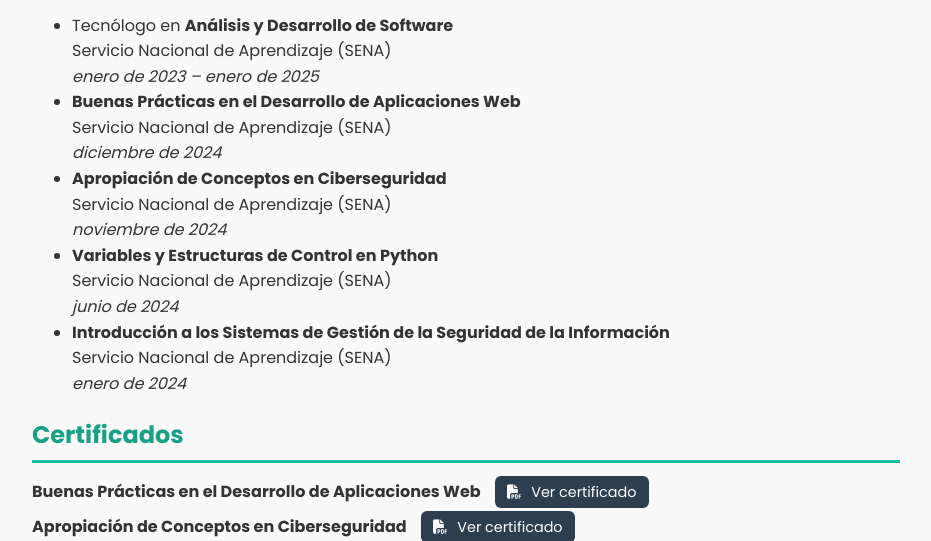
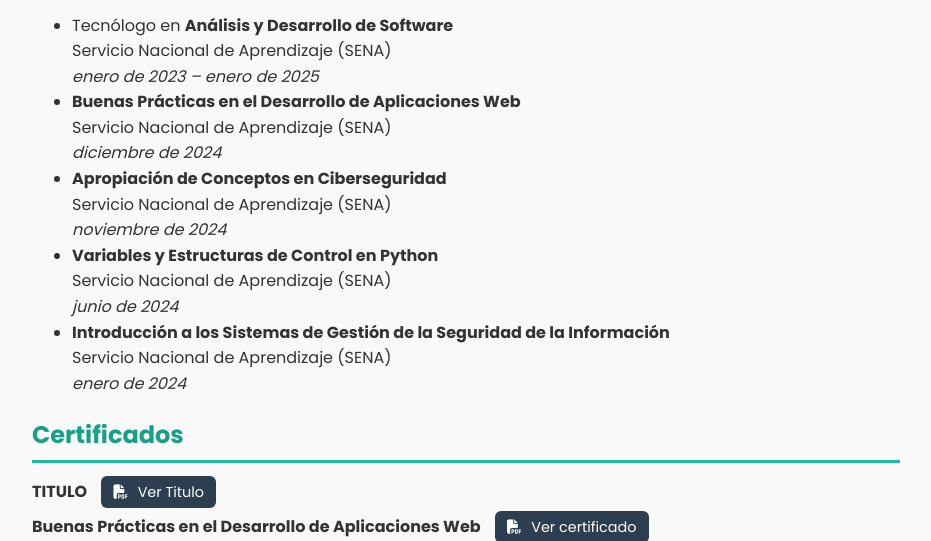
Before and after one commit to DanielVelascoo/Hoja-de-Vida, a plain HTML site: page index.html in a window 1280 px wide. Shown: the part 1727-2268 px from the top of the page, without its empty margins (174-1105 px from the left). Drawn offline with Linux system fonts and the light colour scheme.

Commit message:
Mejoras del TITULO

```diff
--- a/index.html
+++ b/index.html
@@ -30,7 +30,7 @@
     <section id="perfil" tabindex="0">
     <h2>Perfil Profesional</h2>
     <p>
-        Profesional en Análisis y Desarrollo de Software con experiencia práctica en el stack MERN (MongoDB, Express, React, Node.js) y conocimientos en Python para automatización con Selenium. Competente en diseño y gestión de bases de datos MySQL y MongoDB, con habilidades sólidas en resolución de problemas, adaptabilidad y trabajo en equipo.
+        Desarrollador de software junior con experiencia práctica en el stack MERN (MongoDB, Express, React, Node.js) y conocimientos en Python para automatización con Selenium. Competente en diseño y gestión de bases de datos MySQL y MongoDB, con habilidades sólidas en resolución de problemas, adaptabilidad y trabajo en equipo.
         Experiencia en desarrollo e implementación de aplicaciones web para optimizar procesos internos.
         Actualmente, refuerzo mis conocimientos en Java con Spring Boot de manera autodidacta, con el objetivo de ampliar mi versatilidad en el desarrollo backend y aportar soluciones más robustas y escalables.
         Destacado por su perseverancia, creatividad y capacidad autodidacta, busco oportunidades como desarrollador de software junior para contribuir con innovación y eficiencia.
@@ -121,6 +121,12 @@
   <h2>Certificados</h2>
   <ul class="cert-list">
     <li>
+      <strong>TITULO</strong>
+      <a href="certificados/9113002693289CC1002966649C.pdf" target="_blank" class="btn-cert">
+        <i class="fas fa-file-pdf"></i> Ver Titulo
+      </a>
+    </li>
+    <li>
       <strong>Buenas Prácticas en el Desarrollo de Aplicaciones Web</strong>
       <a href="certificados/BUENA PRÁCTICAS EN EL DESARROLLO DE APLICACIONES WEB..pdf" target="_blank" class="btn-cert">
         <i class="fas fa-file-pdf"></i> Ver certificado
```
Also changed, not shown: 1 other file.
